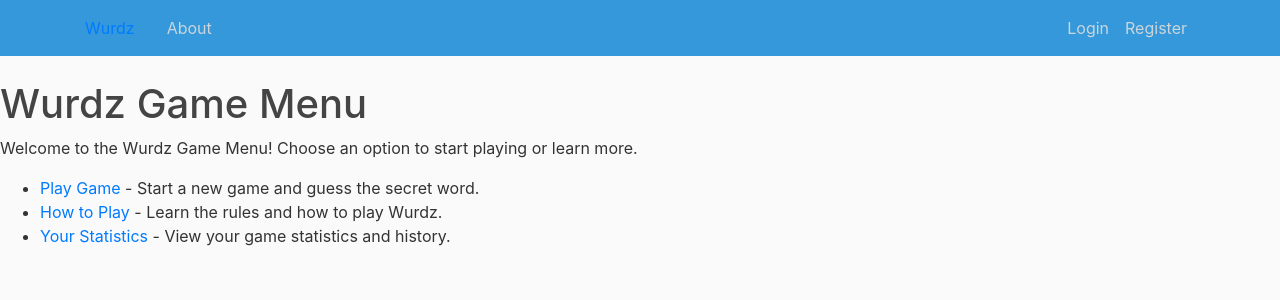
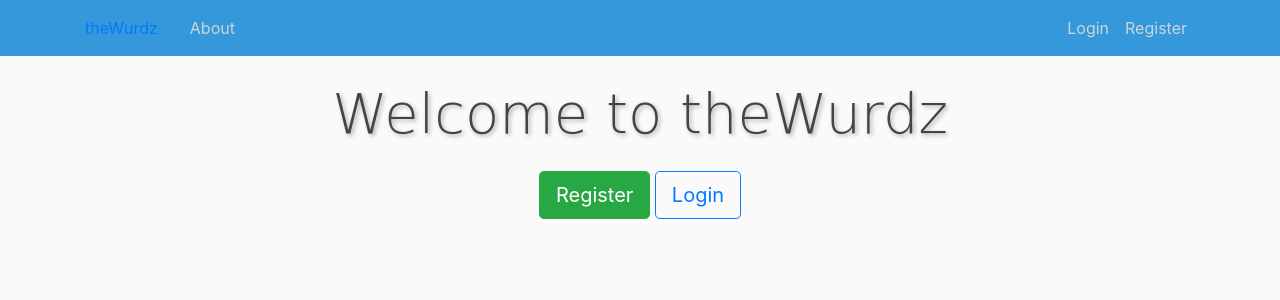
Before and after one commit to gato365/project-75-emans-wordle, a Django app: page / in a window 1280 px wide. Shown: the top 300 px of the page. Run offline with Django 5.2, Linux system fonts and the light colour scheme; parts of the project's set-up code (start-up, migrations or seed data) failed here and were passed over; some libraries are stand-ins or nearby versions.

Commit message:
Update site branding and enhance home page layout; change title to 'theWurdz', improve styling, and add user authentication buttons

```diff
--- a/wordle_gato365/users/templates/users/base.html
+++ b/wordle_gato365/users/templates/users/base.html
@@ -21,7 +21,7 @@
     <header class="site-header">
       <nav class="navbar navbar-expand-md navbar-dark bg-steel fixed-top">
         <div class="container">
-          <a class="navbaFr-brand mr-4" href="{% url 'about' %}">Wurdz</a>
+          <a class="navbaFr-brand mr-4" href="{% url 'about' %}">theWurdz</a>
           <button class="navbar-toggler" type="button" data-toggle="collapse" data-target="#navbarToggle" aria-controls="navbarToggle" aria-expanded="false" aria-label="Toggle navigation"><span class="navbar-toggler-icon"></span></button>
           <div class="collapse navbar-collapse" id="navbarToggle">
 
--- a/wordle_gato365/users/templates/users/home.html
+++ b/wordle_gato365/users/templates/users/home.html
@@ -1,11 +1,41 @@
 {% extends "users/base.html" %}
+{% load static %}
+
 {% block content1 %}
-    <h1>Wurdz Game Menu</h1>
-    <p>Welcome to the Wurdz Game Menu! Choose an option to start playing or learn more.</p>
-    <ul>
+<div class="container mt-5">
+    <div class="row justify-content-center">
+        <div class="col-md-8 text-center">
+            <h1 class="display-4 fw-bold mb-4" style="font-family: 'Permanent Marker', cursive; text-shadow: 2px 2px 4px rgba(0,0,0,0.3);">
+                Welcome to theWurdz
+            </h1>
 
-        <li><a href="{% url 'game' %}">Play Game</a> - Start a new game and guess the secret word.</li>
-        <li><a href="{% url 'about' %}">How to Play</a> - Learn the rules and how to play Wurdz.</li>
-        <li><a href="{% url 'game_history' %}">Your Statistics</a> - View your game statistics and history.</li>
-    </ul>
+            {% if user.is_authenticated %}
+                <a href="{% url 'game' %}" class="btn btn-primary btn-lg mb-3">Play Game</a>
+            {% else %}
+                <div class="mb-3">
+                    <a href="{% url 'register' %}" class="btn btn-success btn-lg me-2">Register</a>
+                    <a href="{% url 'login' %}" class="btn btn-outline-primary btn-lg">Login</a>
+                </div>
+            {% endif %}
+
+
+        </div>
+    </div>
+</div>
+{% endblock content1%}
+
+{% block extra_head %}
+<link href="https://fonts.googleapis.com/css2?family=Permanent+Marker&display=swap" rel="stylesheet">
+<link href="https://cdnjs.cloudflare.com/ajax/libs/font-awesome/5.15.3/css/all.min.css" rel="stylesheet">
+<style>
+    body {
+        background-color: #f8f9fa;
+    }
+    .list-group-item {
+        transition: background-color 0.3s;
+    }
+    .list-group-item:hover {
+        background-color: #e9ecef;
+    }
+</style>
 {% endblock %}
```
Also changed, not shown: 2 other files.
